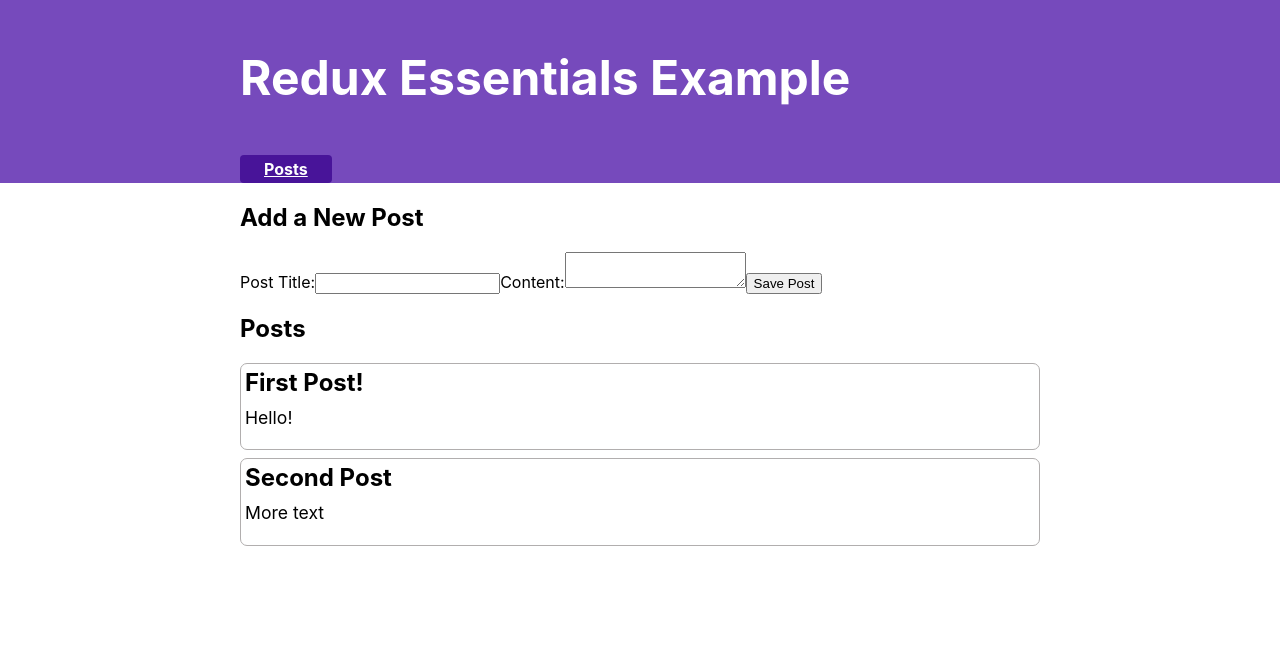
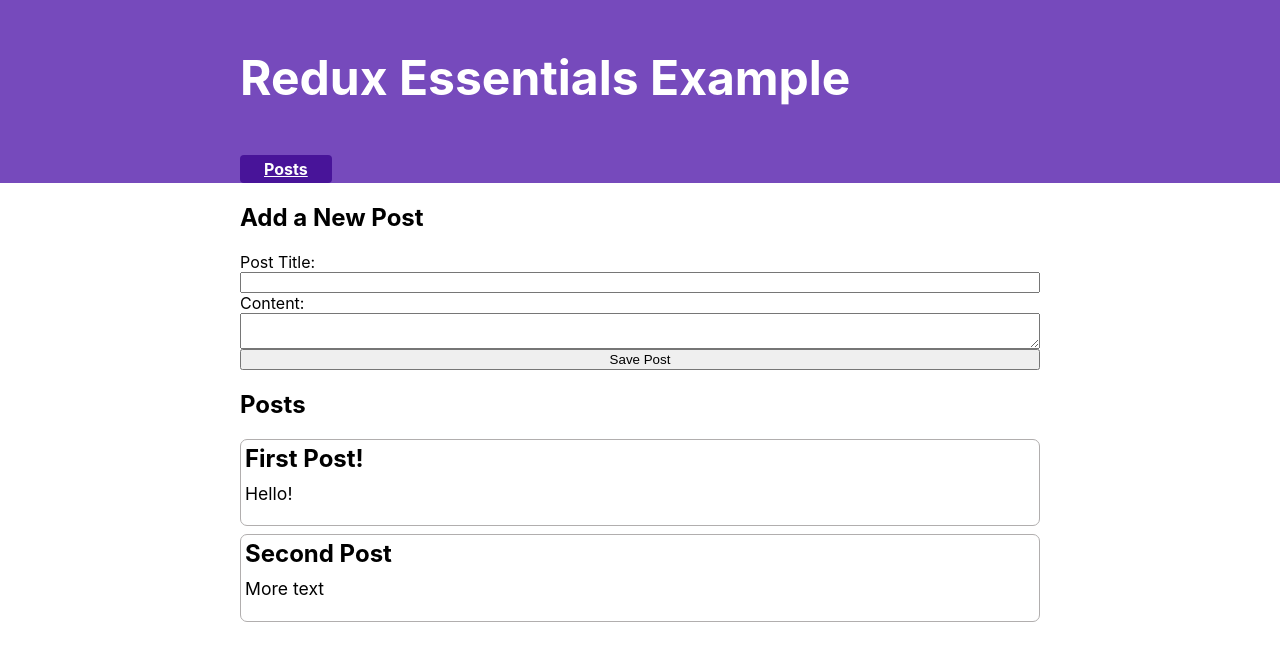
Before and after one commit to silicogen/redux.js.examples, a React app: page / in a window 1280 px wide. Shown: the top 660 px of the page. Built offline with nearby package versions, Linux system fonts and the light colour scheme.

Commit message:
style addPostForm

```diff
--- a/src/features/posts/AddPostForm.js
+++ b/src/features/posts/AddPostForm.js
@@ -1,7 +1,7 @@
 import  { useState } from 'react'
 import { useDispatch } from 'react-redux'
 import { nanoid } from '@reduxjs/toolkit'
-
+import "../../index.css"
 import { postAdded } from './postsSlice'
 
 export const AddPostForm = () => {
@@ -28,7 +28,10 @@
   return (
     <section>
       <h2>Add a New Post</h2>
-      <form>
+      <form
+         className='addPostForm'
+         style={{display:"flex", flexFlow:"column"}}
+      >
         <label htmlFor="postTitle">Post Title:</label>
         <input
           type="text"
--- a/src/index.css
+++ b/src/index.css
@@ -4,15 +4,15 @@
 
 body {
   margin: 0;
-  font-family: -apple-system, BlinkMacSystemFont, 'Segoe UI', 'Roboto', 'Oxygen',
-    'Ubuntu', 'Cantarell', 'Fira Sans', 'Droid Sans', 'Helvetica Neue',
+  font-family: -apple-system, BlinkMacSystemFont, "Segoe UI", "Roboto", "Oxygen",
+    "Ubuntu", "Cantarell", "Fira Sans", "Droid Sans", "Helvetica Neue",
     sans-serif;
   -webkit-font-smoothing: antialiased;
   -moz-osx-font-smoothing: grayscale;
 }
 
 code {
-  font-family: source-code-pro, Menlo, Monaco, Consolas, 'Courier New',
+  font-family: source-code-pro, Menlo, Monaco, Consolas, "Courier New",
     monospace;
 }
 
@@ -210,6 +210,11 @@
   transform: translateZ(0);
 }
 
+.addPostForm {
+  display: "flex";
+  flex-flow: "column";
+}
+
 .loader:before {
   width: 50%;
   height: 50%;
@@ -218,7 +223,7 @@
   position: absolute;
   top: 0;
   left: 0;
-  content: '';
+  content: "";
 }
 
 .loader:after {
@@ -226,7 +231,7 @@
   width: 75%;
   height: 75%;
   border-radius: 50%;
-  content: '';
+  content: "";
   margin: auto;
   position: absolute;
   top: 0;
```
